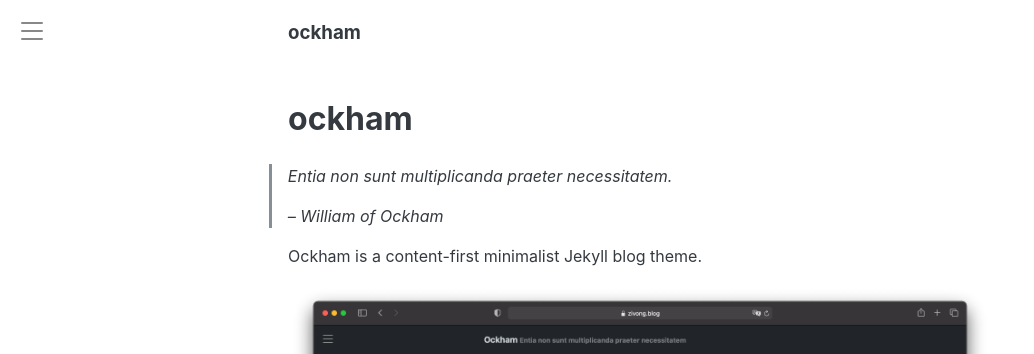
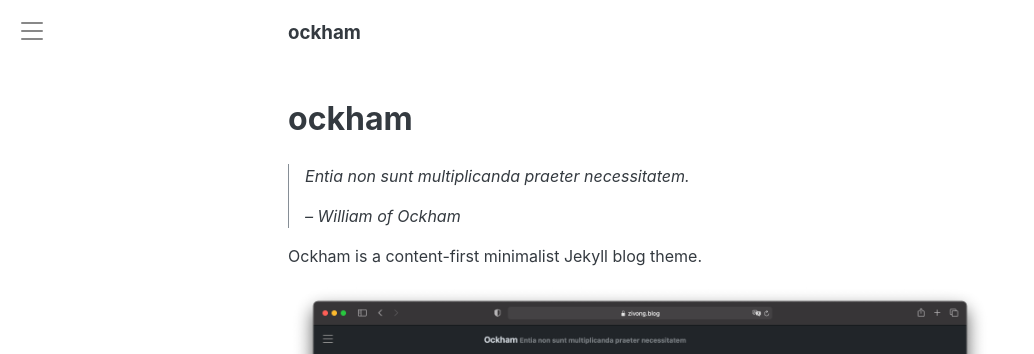
Before and after one commit to zivong/ockham, a Jekyll site: the page built from README.md, in a window 1280 px wide. Shown: the top 354 px of the page, without its empty margins (0-1034 px from the left). Built offline with Jekyll 4.4.1, drawn with Linux system fonts in a browser that asks for light colours; our own code applies the rules of GitHub Pages for plain Markdown files.

Commit message:
Adjust spacing

```diff
--- a/_sass/ockham/_base.scss
+++ b/_sass/ockham/_base.scss
@@ -25,28 +25,29 @@ a {
   }
 }
 
-ul, ol {
-  padding-left: 0;
-}
-
-li {
-  padding-left: var(--spacer-half);
-  margin-left: calc(0em - var(--spacer-half));
-
-  ul, ol {
-    padding-left: var(--spacer-2);
-  }
+p {
+  margin: 1em 0;
 }
 
 blockquote {
-  border-left: .2em solid var(--border-color);
-  padding-left: var(--spacer);
-  margin-left: calc(-.2em - var(--spacer));
-  margin-right: 0;
+  border-left: .1em solid var(--border-color);
+  padding-left: 1em;
+  margin: 1em 0;
   font-style: italic;
 
   i {
     font-style: normal;
+  }
+}
+
+ul, ol {
+  padding-left: 1.5em;
+  margin: 1em 0;
+}
+
+li {
+  ul, ol {
+    margin: 0;
   }
 }
 
@@ -85,6 +86,7 @@ pre {
 table {
   width: 100%;
   border-collapse: collapse;
+  margin: 1em 0;
 }
 
 td, th {
--- a/_sass/ockham/_layout.scss
+++ b/_sass/ockham/_layout.scss
@@ -7,6 +7,11 @@
   max-width: $md-screen;
   padding: 0 var(--spacer-2);
   margin: 0 auto;
+}
+@media (max-width: $md-screen) {
+  .container {
+    padding: 0 var(--spacer);
+  }
 }
 
 .masthead {
@@ -209,16 +214,20 @@ span.post-pagination-item {
   }
 }
 
+.task-list {
+  list-style-type: none;
+  padding-left: 0;
+}
+li {
+  .task-list {
+    padding-left: 1.5em;
+  }
+}
 .task-list-item {
-  display: flex;
-  list-style-type: none;
-  margin-left: calc(-1em - var(--spacer));
-
   .task-list-item-checkbox {
-    width:  1em;
+    width: 1em;
     height: 1em;
-    margin-right: var(--spacer-half);
-    margin-top: .25em;
+    margin-right: .5em;
     vertical-align: middle;
   }
 }
--- a/_sass/ockham/_variables.scss
+++ b/_sass/ockham/_variables.scss
@@ -5,7 +5,6 @@ $xl-screen: 80rem;
 
 :root {
   --spacer: 1rem;
-  --spacer-half: calc(var(--spacer) * 0.5);
   --spacer-2: calc(var(--spacer) * 2);
   --spacer-3: calc(var(--spacer) * 3);
 
```
